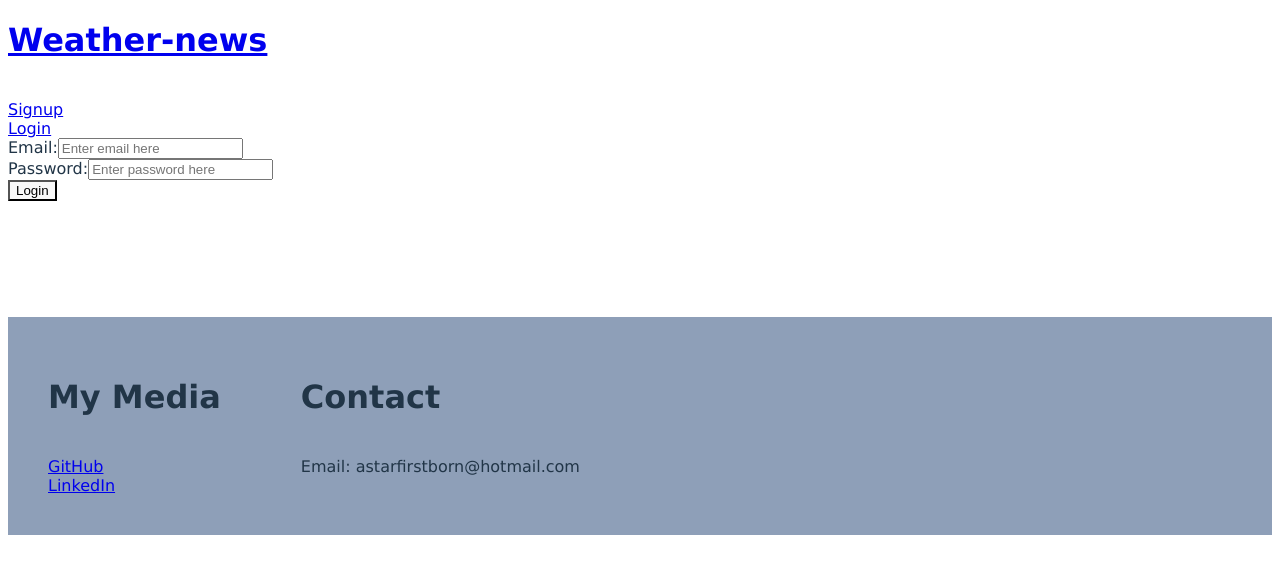
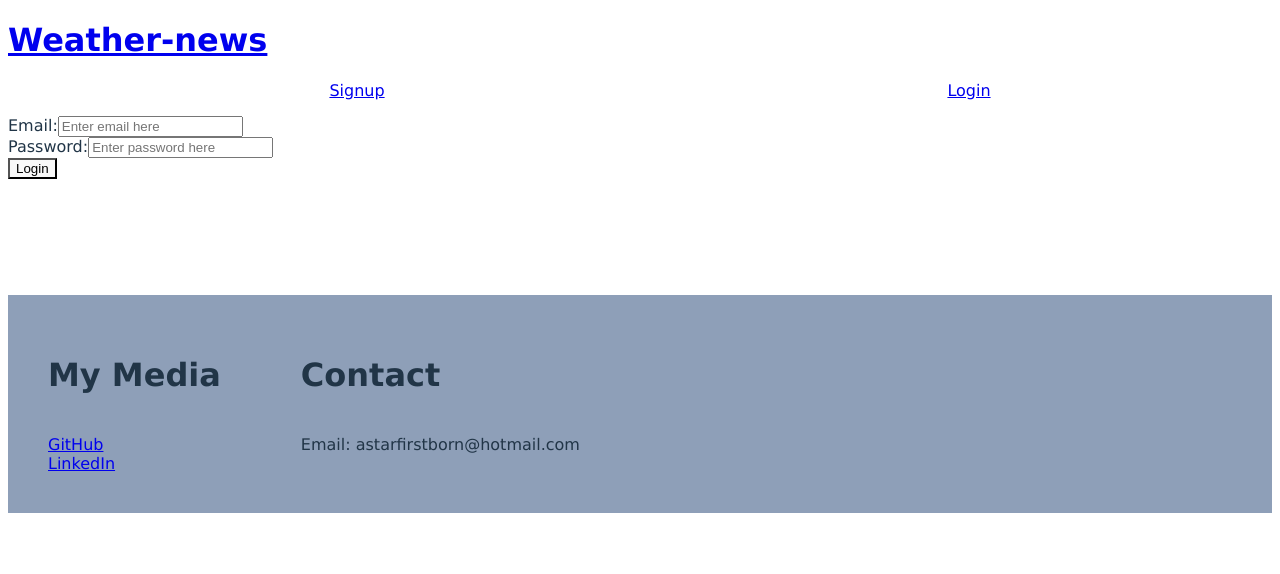
Before and after one commit to aestrella0140/REACT-Weather-Dashboard, a React (Vite) app in the folder client/: page / in a window 1280 px wide. Shown: the top 574 px of the page. Built offline with nearby package versions, Linux system fonts and the light colour scheme.

Commit message:
small css to nav need to change to css file in component

```diff
--- a/client/src/components/footer/footer.jsx
+++ b/client/src/components/footer/footer.jsx
@@ -7,7 +7,7 @@ const Footer = () => {
                 <h1>
                     My Media
                 </h1>
-                <ul>
+                <ul className="ft-list">
                     <li>
                         <a href="https://github.com/aestrella0140">GitHub</a>
                     </li>
@@ -20,7 +20,7 @@ const Footer = () => {
                 <h1>
                     Contact
                 </h1>
-                <ul>
+                <ul className="ft-list">
                     <li>
                         Email: astarfirstborn@hotmail.com
                     </li>
--- a/client/src/components/header/nav.jsx
+++ b/client/src/components/header/nav.jsx
@@ -6,7 +6,7 @@ function Nav() {
     function showNav() {
         if (Auth.loggedIn()) {
             return (
-                <ul>
+                <ul className='hd-nav'>
                     <li>
                         <Link to='/weatherDashboard'>
                             Weather Dashboard
@@ -21,7 +21,7 @@ function Nav() {
             );
         } else {
             return (
-                <ul>
+                <ul className='hd-nav'>
                     <li>
                         <Link to='/Signup'>
                             Signup
--- a/client/src/index.css
+++ b/client/src/index.css
@@ -2,7 +2,14 @@
   font-family: 'Lucida Sans', 'Lucida Sans Regular', 'Lucida Grande', 'Lucida Sans Unicode', Geneva, Verdana, sans-serif;
 }
 
-
+/*header*/
+.hd-nav {
+  display: flex;
+  flex-direction: row;
+  justify-content: space-around;
+  list-style: none;
+  position: relative;
+}
 
 /*footer*/
 footer {
@@ -19,7 +26,7 @@ footer {
   margin: 40px;
 }
 
-ul {
+.ft-list {
 list-style: none;
 display: inline;
 }
```
